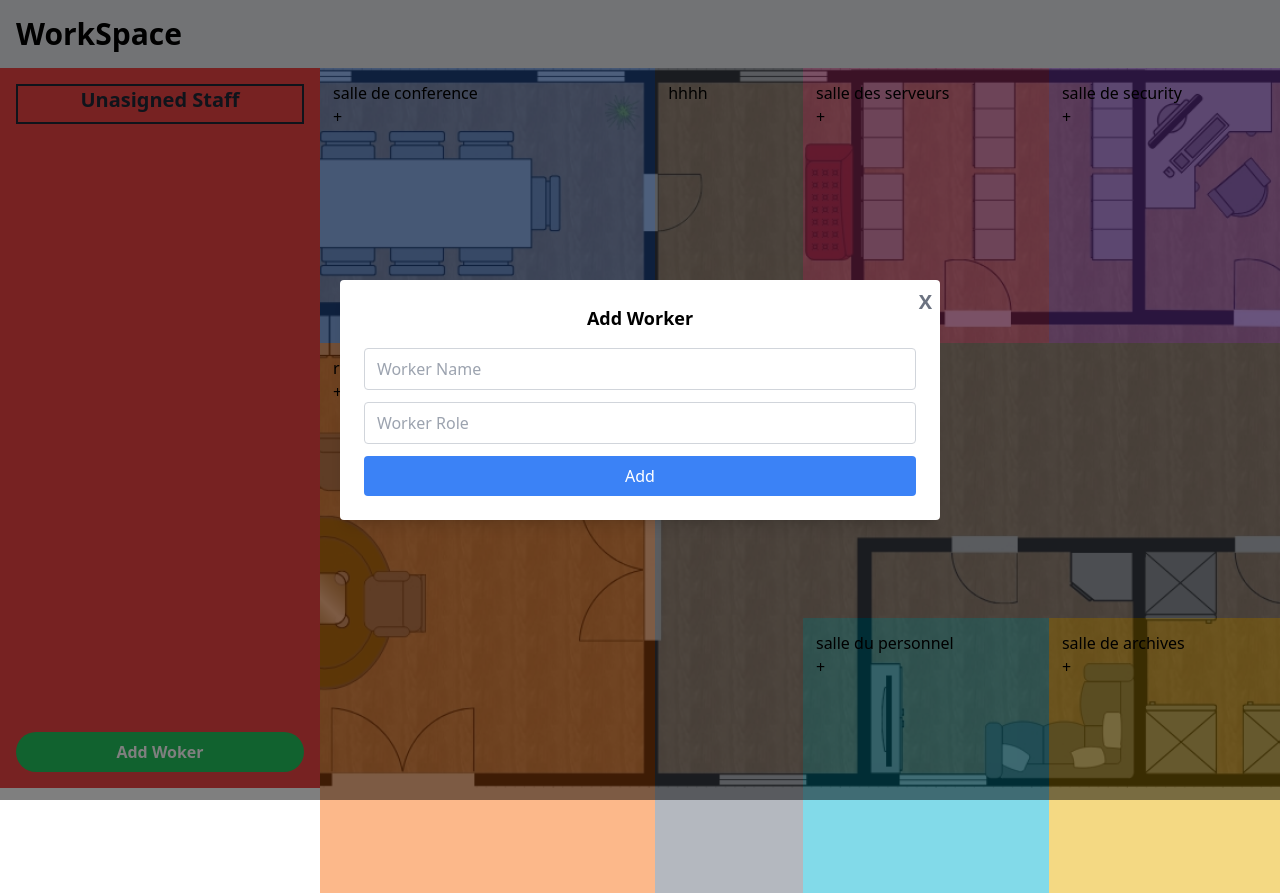
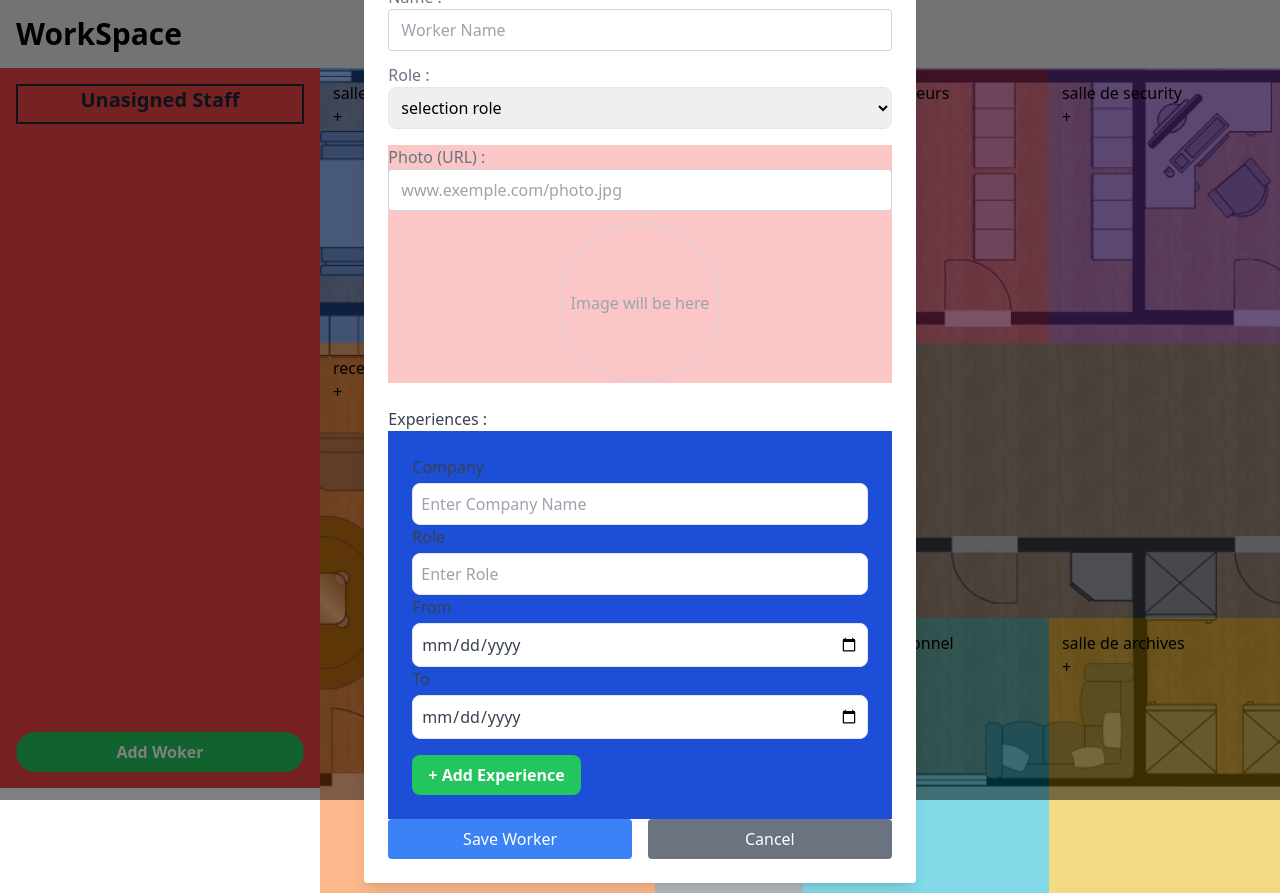
Before and after one commit to Ot4man/Workspace-Staff-Manager, a plain HTML site: page index.html in a window 1280 px wide. Both pictures are taken after a click on the button "Add Woker". Drawn offline with nearby package versions, Linux system fonts and the light colour scheme.

Commit message:
Update Add Worker popup with role selection, photo preview, and experience section; add JS for live image preview.

```diff
--- a/assests/js/app.js
+++ b/assests/js/app.js
@@ -2,10 +2,13 @@ const addworkerpopup =document.getElementById("addworkerpopup");
 const closepopup =document.getElementById("closepopup");
 const submitworker =document.getElementById("submitworker");
 const addWorkerBtn =document.getElementById("addWorkerBtn");
-
+/////////////
+const inputurl = document.getElementById("urlimage");
+const txtpreview = document.getElementById("txtpreview");
+const imagepreview = document.getElementById("image");
 
 ///////////////////
-
+// popup buttons : add worker ,close
 addWorkerBtn.addEventListener("click",() => {
     addworkerpopup.classList.remove("hidden");
 });
@@ -17,3 +20,16 @@ addworkerpopup.addEventListener("click", (e) => {
         addworkerpopup.classList.add("hidden");
     }
 });
+//showing image function
+inputurl.addEventListener("input",showimage);
+function showimage(){
+    let url = inputurl.value;
+    if(url !== ""){
+        imagepreview.src = url;
+        imagepreview.classList.remove("hidden");
+        txtpreview.classList.add("hidden")
+    }else{
+        imagepreview.classList.add("hidden");
+        txtpreview.classList.remove("hidden");
+    }
+}
--- a/index.html
+++ b/index.html
@@ -1,5 +1,6 @@
 <!DOCTYPE html>
 <html lang="en">
+
 <head>
     <meta charset="UTF-8">
     <meta name="viewport" content="width=device-width, initial-scale=1.0">
@@ -16,59 +17,51 @@
     <main class="w-full h-[90%] flex">
         <!-- sidebar -->
         <aside class="sidebar w-[25%] h-full bg-red-500 p-4 flex flex-col">
-                <h1
-                    class="text-xl font-bold mb-6 text-gray-800 text-center border-2 border-gray-800 pb-2">Unasigned
+            <h1 class="text-xl font-bold mb-6 text-gray-800 text-center border-2 border-gray-800 pb-2">Unasigned
                 Staff</h1>
             <div id="unassignedList" class="flex-1">
                 <!-- list of Worker -->
             </div>
             <!-- add worker btn  -->
             <div class="mt-4 ">
-                    <button id="addWorkerBtn"
-                        class="w-full bg-green-500 text-white font-bold py-2 px-4 rounded-full">Add
+                <button id="addWorkerBtn" class="w-full bg-green-500 text-white font-bold py-2 px-4 rounded-full">Add
                     Woker</button>
             </div>
 
         </aside>
         <section class="floor-plan rooms-grid w-[75%] h-full  ">
             <!-- salle -->
-                <div class="zone bg-blue-500 bg-opacity-50 conference-room "
-                    id="conference-room">
+            <div class="zone bg-blue-500 bg-opacity-50 conference-room " id="conference-room">
                 <h3>salle de conference</h3>
                 <button class="add-btn">+</button>
                 <div class="zone-content"></div>
             </div>
 
-                <div class="zone bg-orange-500 bg-opacity-50 reception-room"
-                    id="reception">
+            <div class="zone bg-orange-500 bg-opacity-50 reception-room" id="reception">
                 <h3>reception</h3>
                 <button class="add-btn">+</button>
                 <div class="zone-content"></div>
             </div>
 
-                <div class="zone bg-pink-500 bg-opacity-50 server-room"
-                    id="server-room">
+            <div class="zone bg-pink-500 bg-opacity-50 server-room" id="server-room">
                 <h3>salle des serveurs</h3>
                 <button class="add-btn">+</button>
                 <div class="zone-content"></div>
             </div>
 
-                <div class="zone bg-purple-500 bg-opacity-50 security-room"
-                    id="security-room">
+            <div class="zone bg-purple-500 bg-opacity-50 security-room" id="security-room">
                 <h3>salle de security</h3>
                 <button class="add-btn">+</button>
                 <div class="zone-content"></div>
             </div>
 
-                <div class="zone bg-cyan-500 bg-opacity-50 staff-room"
-                    id="staff-room">
+            <div class="zone bg-cyan-500 bg-opacity-50 staff-room" id="staff-room">
                 <h3>salle du personnel</h3>
                 <button class="add-btn">+</button>
                 <div class="zone-content"></div>
             </div>
 
-                <div class="zone bg-yellow-500 bg-opacity-50 archives-room"
-                    id="archives-room">
+            <div class="zone bg-yellow-500 bg-opacity-50 archives-room" id="archives-room">
                 <h3>salle de archives</h3>
                 <button class="add-btn">+</button>
                 <div class="zone-content"></div>
@@ -80,32 +73,84 @@
                 hohohoho
             </div>
 
-
         </section>
 
     </main>
     <!-- add worker popup -->
-                <div id="addworkerpopup"
-                    class="hidden fixed inset-0 flex justify-center items-center bg-black bg-opacity-50 z-50">
+    <div id="addworkerpopup" class="hidden  fixed inset-0 flex justify-center items-center bg-black bg-opacity-50 z-50">
         <div class="bg-white  p-6 rounded shadow-lg relative">
             <!-- close button -->
-                        <button id="closepopup"
-                            class="absolute top-2 right-2 text-gray-500  text-xl font-bold">X</button>
+            <button id="closepopup" class="absolute top-2 right-2 text-gray-500  text-xl font-bold">X</button>
 
             <h2 class="text-lg font-bold mb-4 text-center">Add
                 Worker</h2>
 
             <!-- worker Name -->
-                        <input type="text" placeholder="Worker Name"
-                            class="w-full mb-3 px-3 py-2 border border-gray-300 rounded">
+            <label for="name" class="text-gray-500 font-medium mb-1">Name :</label>
+            <input type="text" placeholder="Worker Name" class="w-full mb-3 px-3 py-2 border border-gray-300 rounded">
 
             <!-- worker Role -->
-                        <input type="text" placeholder="Worker Role"
+            <label for="role" class="text-gray-500 font-medium mb-1">Role :</label>
+            <select id="workerrole" class="border rounded-lg p-2 w-full mb-4">
+                <option selected disabled>selection role</option>
+                <option value="receptionest">Receptionest</option>
+                <option value="itguy">ITT Guy</option>
+                <option value="security">Security</option>
+                <option value="cleaning">Cleaning</option>
+                <option value="other">Other</option>
+            </select>
+            <!-- photo URl -->
+            <div class="bg-red-500 bg-opacity-30">
+                <label for="urlimage" class="text-gray-500 font-medium mb-1">Photo (URL) :</label>
+                <input id="urlimage" type="text" placeholder="www.exemple.com/photo.jpg"
                     class="w-full mb-3 px-3 py-2 border border-gray-300 rounded">
+                <div
+                    class="flex justify-center items-center rounded-full w-40 h-40 overflow-hidden border border-gray-300 m-auto mb-6">
+                    <span id="txtpreview" class="text-center text-gray-400">
+                        Image will be here</span>
 
-                        <!-- submit button -->
-                        <button id="submitworker"
-                            class="w-full bg-blue-500 text-white py-2 rounded ">Add</button>
+                    <img id="image" src="" alt="preview" class="hidden w-full h-full object-cover  ">
+                </div>
+
+            </div>
+
+            <!-- Experiencse -->
+            <div class="text-gray-700 font-medium">Experiences :
+                <div  class=" p-6 bg-blue-700">
+                    <!-- <label for="Experices"">Experices :</label> -->
+
+                        <!-- Company -->
+                    <div class="flex flex-col">
+                        <label for="companyname1" class="text-gray-700 font-medium mb-1">Company</label>
+                        <input id="companyname1" type="text" placeholder="Enter Company Name" class="border rounded-lg p-2 w-full" />
+                    </div>
+                    <!-- Role  -->
+                    <div class="flex flex-col">
+                        <label for="Role" class="text-gray-700 font-medium mb-1">Role</label>
+                        <input id="role1" type="text" placeholder="Enter Role" class="border rounded-lg p-2 w-full" />
+                    </div>
+
+                    <!-- from date -->
+                    <div class="flex flex-col">
+                        <label for="startdate1" class="text-gray-700 font-medium mb-1">From </label>
+                        <input id="startdate1" type="date" class="border rounded-lg p-2 w-full" />
+                    </div>
+                    <!-- to date -->
+                    <div class="flex flex-col">
+                        <label for="startdate1" class="text-gray-700 font-medium mb-1">To </label>
+                        <input id="startdate1" type="date" class="border rounded-lg p-2 w-full" />
+                    </div>
+                    <!-- Add experience button -->
+                    <button id="addExperienceBtn" class="mt-4 bg-green-500 text-white font-bold py-2 px-4 rounded-lg">
+                        + Add Experience
+                    </button>
+                </div>
+            </div>
+            <!-- add & cancel  button -->
+            <div class="flex gap-4">
+                <button id="saveworker" class="w-full bg-blue-500 text-white py-2 rounded ">Save Worker</button>
+                <button id="cancelworker" class="w-full bg-gray-500 text-white py-2 rounded ">Cancel</button>
+            </div>
         </div>
     </div>
     <script src="./assests/js/app.js"></script>
```
Lines whose indentation alone changed are shown as unchanged.
